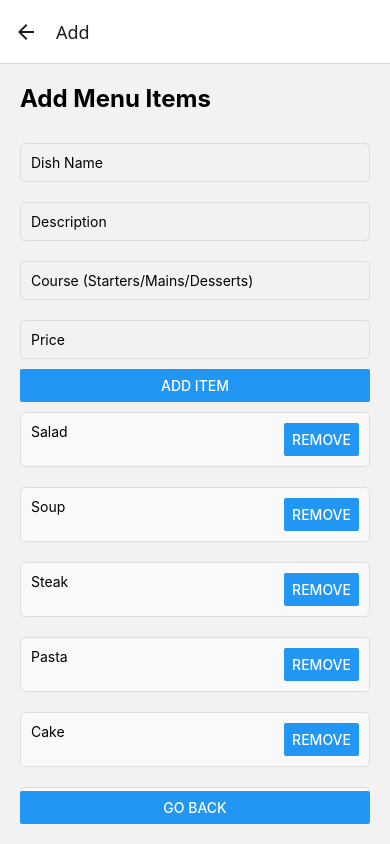
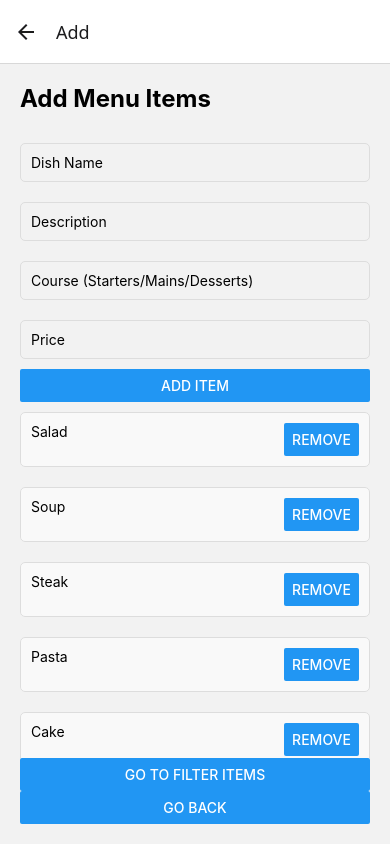
Before and after one commit to tman679753/MastPOE, a React Native app: screen / in a window 390 px wide. Both pictures are taken after a click on the button "GO TO ADD ITEMS". Built offline with nearby package versions, Linux system fonts and the light colour scheme.

Commit message:
Filter Screen, add items screen

```diff
--- a/AddItemsScreen.js
+++ b/AddItemsScreen.js
@@ -61,7 +61,8 @@ function AddItemsScreen({ route, navigation }) {
           </View>
         )}
       />
-      <Button title="Go Back" onPress={() => navigation.goBack()} />
+      <Button title="Go to Filter Items" onPress={() => navigation.navigate('Filter', { menuItems })} /> {/* Navigate to FilterScreen */}
+      <Button title="Go Back" onPress={() => navigation.goBack()} /> {/* Go back to previous screen */}
     </View>
   );
 }
--- a/App.tsx
+++ b/App.tsx
@@ -1,16 +1,16 @@
 import React, { useState } from 'react';
 import { NavigationContainer } from '@react-navigation/native';
 import { createNativeStackNavigator } from '@react-navigation/native-stack';
-import HomeScreen from './homepage'; // JS file
-import AddItemsScreen from './AddItemsScreen'; // JS file
+import HomeScreen from './homepage';
+import AddItemsScreen from './AddItemsScreen';
+import FilterScreen from './FilterScreen';
 
-// Define types for navigation params
 type RootStackParamList = {
   Home: { menuItems: MenuItem[], setMenuItems: React.Dispatch<React.SetStateAction<MenuItem[]>> };
-  Add: undefined;  // Params not needed in Add screen
+  Add: undefined;
+  Filter: { menuItems: MenuItem[] };
 };
 
-// Define menu item type
 type MenuItem = {
   name: string;
   course: string;
@@ -20,7 +20,6 @@ type MenuItem = {
 const Stack = createNativeStackNavigator<RootStackParamList>();
 
 export default function App() {
-  // State for menu items
   const [menuItems, setMenuItems] = useState<MenuItem[]>([
     { name: 'Salad', course: 'Starters', price: '50' },
     { name: 'Soup', course: 'Starters', price: '30' },
@@ -33,13 +32,13 @@ export default function App() {
   return (
     <NavigationContainer>
       <Stack.Navigator initialRouteName="Home">
-        {/* Pass menuItems and setMenuItems to HomeScreen */}
         <Stack.Screen
           name="Home"
           component={HomeScreen}
           initialParams={{ menuItems, setMenuItems }}
         />
         <Stack.Screen name="Add" component={AddItemsScreen} />
+        <Stack.Screen name="Filter" component={FilterScreen} />
       </Stack.Navigator>
     </NavigationContainer>
   );
--- a/FilterScreen.js
+++ b/FilterScreen.js
@@ -1,8 +1,8 @@
 import React, { useState } from 'react';
 import { View, Text, Button, FlatList, StyleSheet } from 'react-native';
 
-function FilterScreen({ route }) {
-  const { menuItems } = route.params;
+function FilterScreen({ route, navigation }) {
+  const { menuItems } = route.params;  // Receive menuItems from params
   const [filteredItems, setFilteredItems] = useState(menuItems);
   const [selectedCourse, setSelectedCourse] = useState('All');
 
@@ -32,6 +32,7 @@ function FilterScreen({ route }) {
           </View>
         )}
       />
+      <Button title="Go Back to Add Items" onPress={() => navigation.goBack()} /> {/* Go back to AddItemsScreen */}
     </View>
   );
 }
--- a/homepage.js
+++ b/homepage.js
@@ -11,7 +11,7 @@ function HomeScreen({ route, navigation }) {
         Welcome to Chritofells Delights. Please view the average price of our courses below
       </Text>
 
-      {/* Calculate and display average prices */}
+      {/* Code to calculate and display average prices */}
       {['Starters', 'Mains', 'Desserts'].map((course) => {
         const courseItems = menuItems.filter(item => item.course === course);
         const average = (courseItems.reduce((acc, item) => acc + parseFloat(item.price), 0) / courseItems.length).toFixed(2);
```
